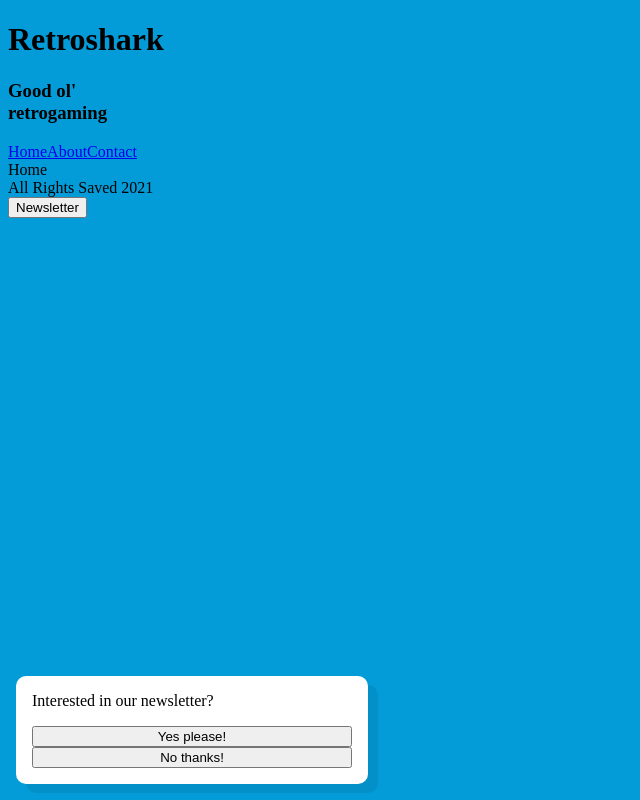
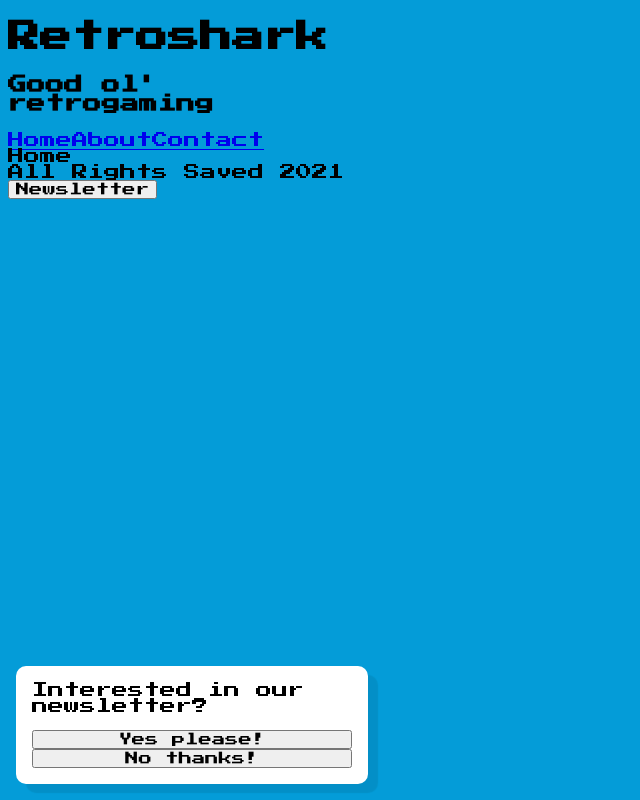
Before and after one commit to JonasThers/retroshark-next, a Next.js app: page / in a window 1280 px wide. Shown: the whole page, without its empty margins (0-640 px from the left). Built offline with nearby package versions, Linux system fonts and the light colour scheme.

Commit message:
Added font

```diff
--- /dev/null
+++ b/styles/font/_font.scss
@@ -0,0 +1,5 @@
+@import url('https://fonts.googleapis.com/css2?family=Press+Start+2P&display=swap');
+
+* {
+    font-family: 'Press Start 2P', cursive;
+}
--- a/styles/styles.css
+++ b/styles/styles.css
@@ -1,3 +1,8 @@
+@import url("https://fonts.googleapis.com/css2?family=Press+Start+2P&display=swap");
+* {
+  font-family: 'Press Start 2P', cursive;
+}
+
 .popup {
   position: fixed;
   padding: 1rem;
--- a/styles/styles.scss
+++ b/styles/styles.scss
@@ -1,3 +1,4 @@
+@import "./font/font";
 @import "./maps/colors";
 @import "./maps/spacing-units";
 @import "./maps/font-sizes";
```
Also changed, not shown: 1 other file (tests, documents, lock files or other folders).
